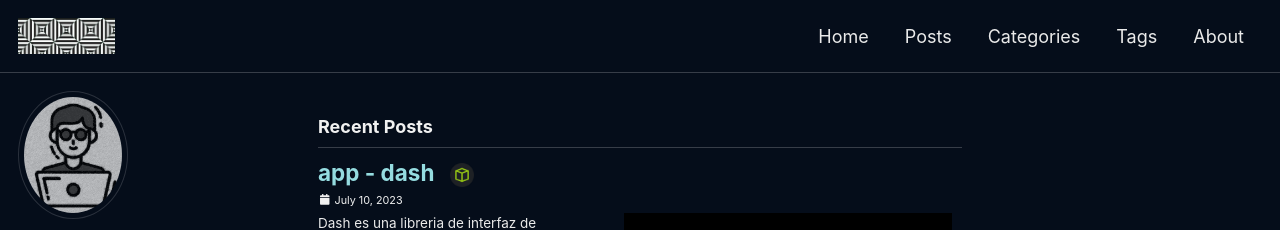
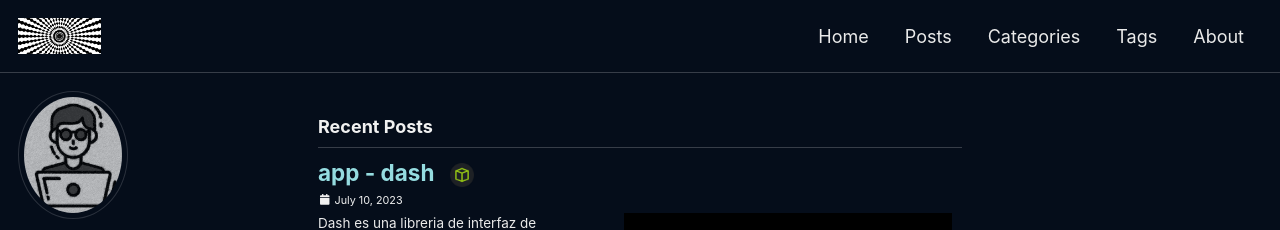
Before and after one commit to OsvaldoYa22/OsvaldoYa22.github.io, a Jekyll site: the page built from index.html, in a window 1280 px wide. Shown: the top 230 px of the page. Built offline with Jekyll 4.4.1, drawn with Linux system fonts in a browser that asks for light colours; cached includes are drawn as plain includes; a script that is not in the unit is left out; the list of posts is cut into pages by our own code.

Commit message:
Update _config.yml

```diff
--- a/_config.yml
+++ b/_config.yml
@@ -23,7 +23,7 @@ description              : "Posts about security, CTFs and networking"
 url                      : "https://osvaldoya22.io" # the base hostname & protocol for your site e.g. "https://mmistakes.github.io"
 baseurl                  : # the subpath of your site, e.g. "/blog"
 repository               : "slemire/slemire.github.io" # GitHub username/repo-name e.g. "mmistakes/minimal-mistakes"
-logo                     : "/assets/images/LOGO.PNG"
+logo                     : "/assets/images/LOGO_02.PNG"
 teaser                   : # path of fallback teaser image, e.g. "/assets/images/500x300.png"
 breadcrumbs              : true # true, false (default)
 words_per_minute         : 200
```
